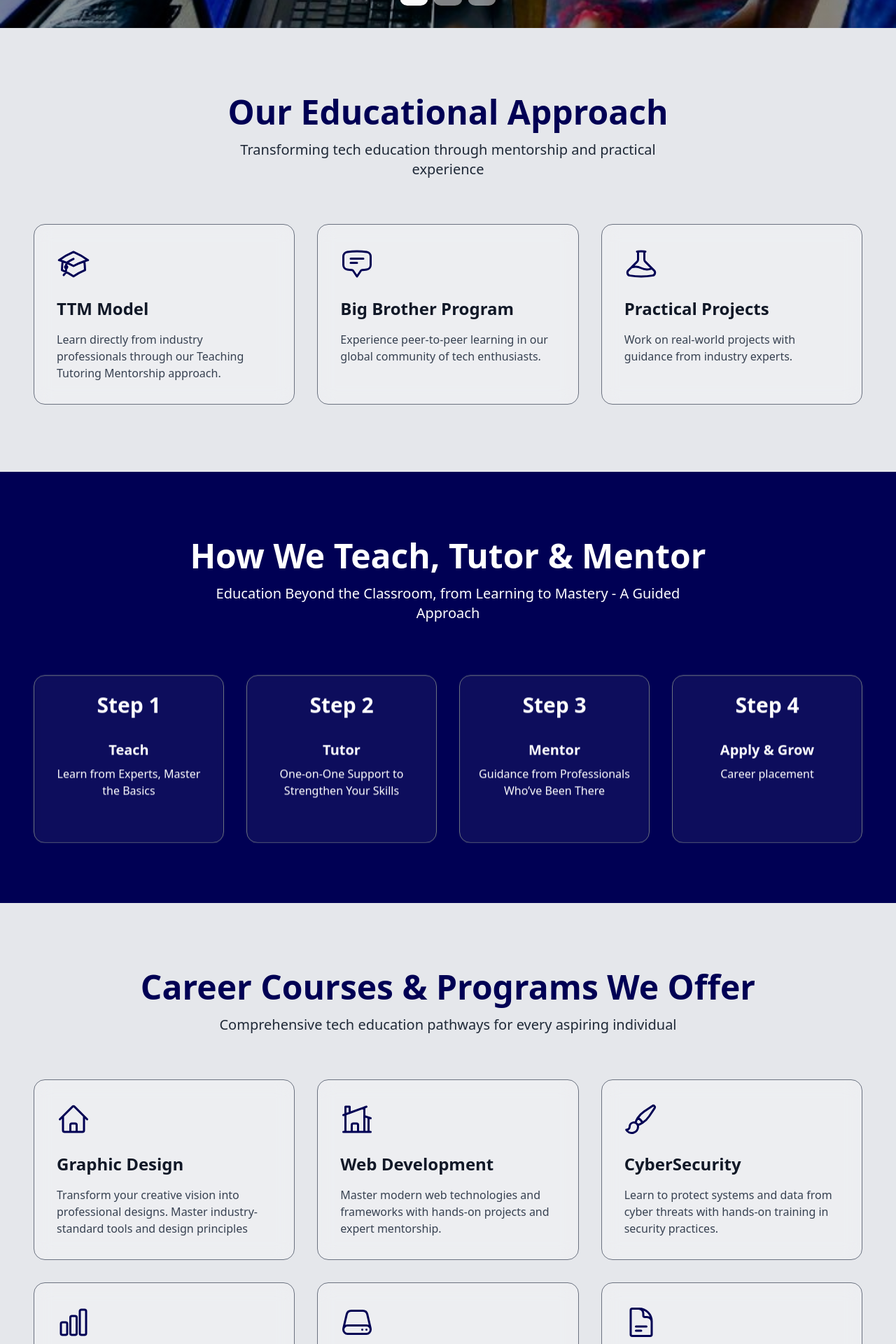
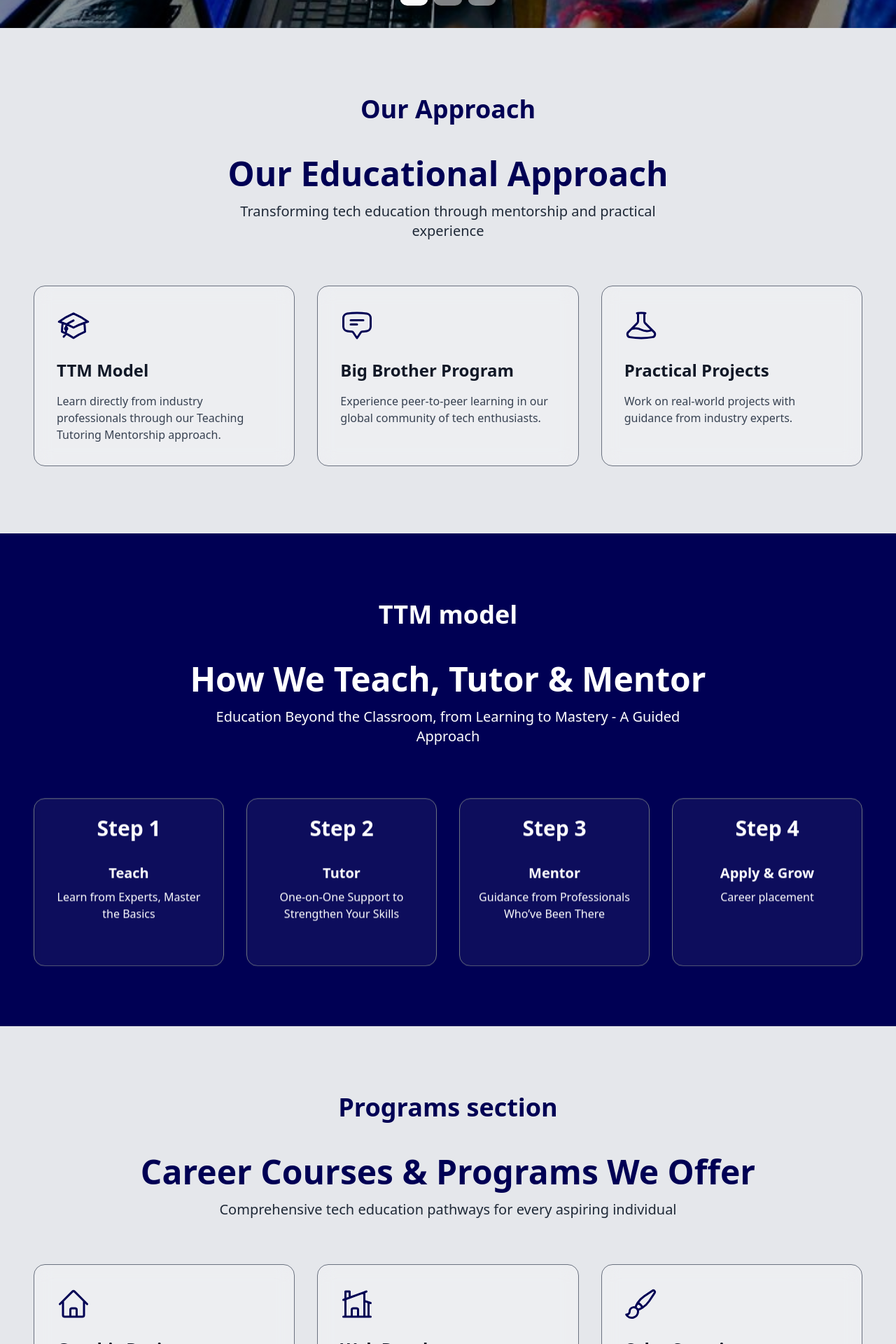
Before and after one commit to alvindogba/Zit-Global, a React (Vite) app in the folder Zit-Global/: page / in a window 1280 px wide. Shown: the part 840-2760 px from the top of the page at 70% size. Built offline with nearby package versions, Linux system fonts and the light colour scheme.

Commit message:
Trying the build process

```diff
--- a/Zit-Global/src/pages/Home.tsx
+++ b/Zit-Global/src/pages/Home.tsx
@@ -1,10 +1,10 @@
-import { motion, useScroll, useTransform } from 'framer-motion';
+import { motion} from 'framer-motion';
 import {
   HomeModernIcon,
   PaintBrushIcon,
   ChartBarIcon,
   ChatBubbleBottomCenterTextIcon,
-  LightBulbIcon,
+  // LightBulbIcon,
   AcademicCapIcon,
   BeakerIcon,
   HomeIcon,
@@ -17,8 +17,8 @@ import { AnimatedStat } from '../components/AnimatedStat';
 import { ParallaxSection } from '../components/ParallaxSection';
 import { BackgroundMesh } from '../components/BackgroundMesh';
 import { GradientText } from '../components/GradientText';
-import { FloatingElement } from '../components/FloatingElement';
-import { ArchitectureScene } from '../components/ArchitectureScene';
+// import { FloatingElement } from '../components/FloatingElement';
+// import { ArchitectureScene } from '../components/ArchitectureScene';
 import Footer from "../components/Footer/index"
 import { Carousel } from '../components/Carousel';
 import * as variants from '../animations/variants';
@@ -56,15 +56,16 @@ const carouselSlides = [
 ];
 
 const Home = () => {
-  const { scrollYProgress } = useScroll();
-  const opacity = useTransform(scrollYProgress, [0, 0.2], [1, 0]);
-  const scale = useTransform(scrollYProgress, [0, 0.2], [1, 0.8]);
+  // const { scrollYProgress } = useScroll();
+  // const opacity = useTransform(scrollYProgress, [0, 0.2], [1, 0]);
+  // const scale = useTransform(scrollYProgress, [0, 0.2], [1, 0.8]);
 
   return (
     <main className="bg-gray-200 text-primary overflow-hidden w-full">
       {/* Hero Section with Carousel */}
       <Section
         id="hero"
+        title='Hero'
         className="bg-primary-900 min-h-screen relative flex items-center justify-center overflow-hidden w-full"
       >
 
@@ -76,6 +77,8 @@ const Home = () => {
       {/* Our Approach Section */}
       <Section
         id="approach"
+        title='Our Approach'
+
         className="py-24 relative bg-gray-200 text-primary "
       >
         <BackgroundMesh className="rotate-45 opacity-10" />
@@ -141,6 +144,7 @@ const Home = () => {
       {/* How the TTM model works */}
       <Section
         id="impact"
+        title='TTM model'
         className="py-24 relative bg-primary text-white overflow-hidden"
       >
         <div className="absolute inset-0 bg-gradient-mesh bg-mesh opacity-10" />
@@ -183,7 +187,7 @@ const Home = () => {
               },
             ].map((stat, index) => (
               <ParallaxSection
-                key={stat.label}
+                key={index}
                 offset={30}
                 className="relative"
               >
@@ -210,6 +214,7 @@ const Home = () => {
       {/* Programs Section */}
       <Section
         id="programs"
+        title='Programs section'
         className="py-24 relative bg-gray-200"
       >
         <BackgroundMesh className="rotate-180 opacity-10" />
@@ -282,9 +287,10 @@ const Home = () => {
         </motion.div>
       </Section>
 
-      {/* Technology & Innovation */}
+      {/* Big Brother Model*/}
       <Section
         id="technology"
+        title='Big Brother Model '
         className="py-24 relative bg-primary text-white"
       >
         <BackgroundMesh className="-rotate-45" />
@@ -361,6 +367,7 @@ const Home = () => {
       {/* Sustainability Commitment */}
       <Section
         id="sustainability"
+        title='Sustainability commitment'
         className="py-24 relative bg-primary text-white"
       >
         <div className="absolute inset-0 bg-gradient-mesh bg-mesh opacity-10" />
@@ -426,6 +433,7 @@ const Home = () => {
       {/* Enhanced CTA Section */}
       <Section
         id="cta"
+        title='CTA'
         className="my-10 md:py-24 relative overflow-hidden"
       >
         <div className="absolute inset-0 bg-gradient-to-r from-primary-600 to-primary-800" />
```
